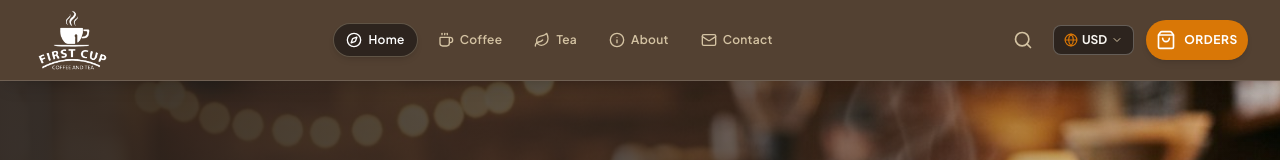
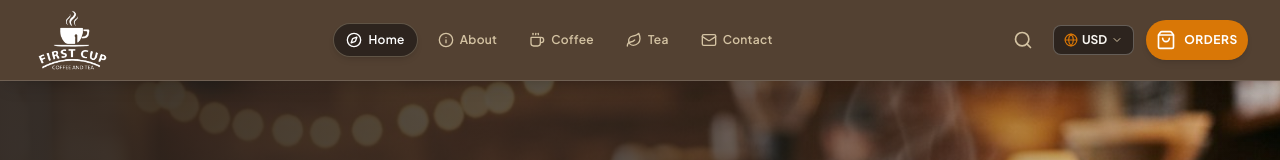
Before and after one commit to Antony-och/Coffee-Site-, a React (Vite) app: page / in a window 1280 px wide. Shown: the top 160 px of the page. Built offline with nearby package versions, Linux system fonts and the light colour scheme.

Commit message:
Move About link after Home in navbar

```diff
--- a/src/components/Navbar.tsx
+++ b/src/components/Navbar.tsx
@@ -41,9 +41,9 @@ export const Navbar: React.FC<NavbarProps> = ({
 
   const navItems: { id: PageView; label: string; icon: React.ReactNode }[] = [
     { id: 'home', label: 'Home', icon: <Compass className="w-4 h-4" /> },
+    { id: 'about', label: 'About', icon: <Info className="w-4 h-4" /> },
     { id: 'coffee', label: 'Coffee', icon: <Coffee className="w-4 h-4" /> },
     { id: 'tea', label: 'Tea', icon: <Leaf className="w-4 h-4" /> },
-    { id: 'about', label: 'About', icon: <Info className="w-4 h-4" /> },
     { id: 'contact', label: 'Contact', icon: <Mail className="w-4 h-4" /> },
   ];
 
```
